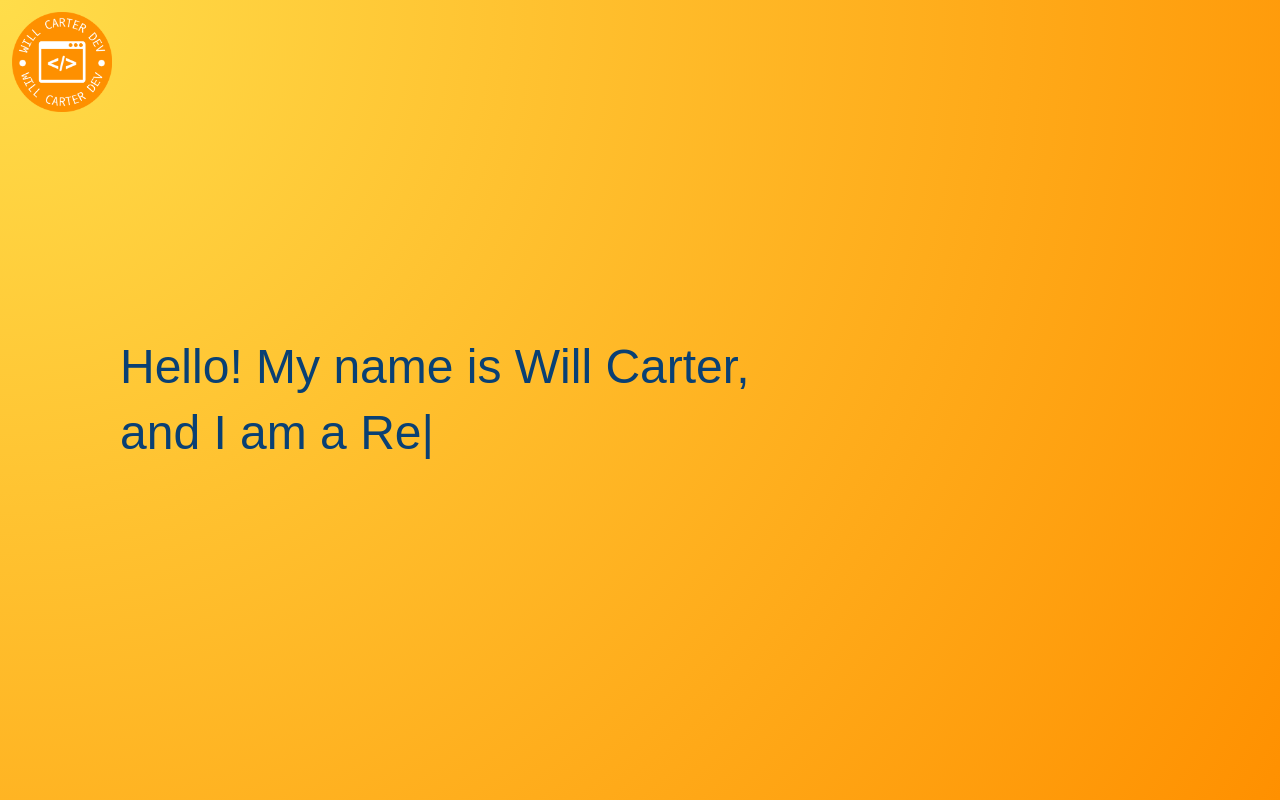
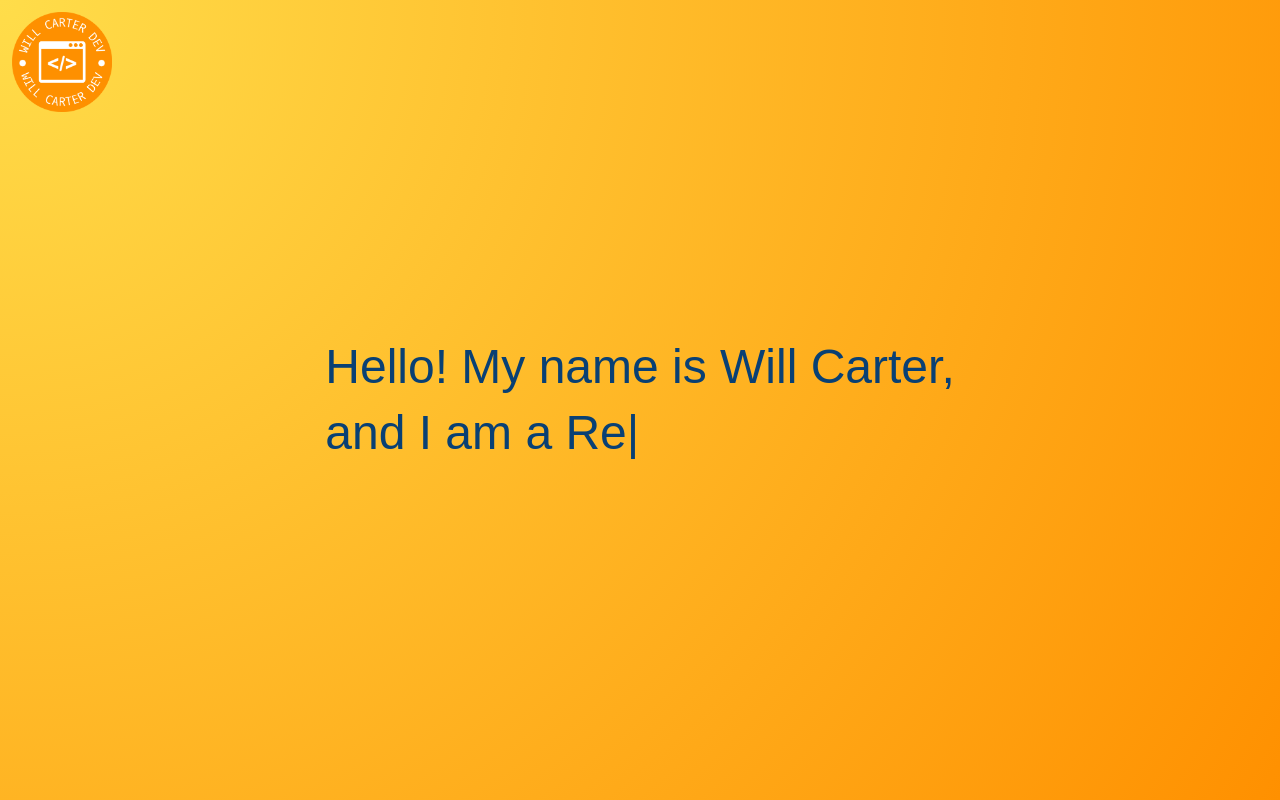
Before and after one commit to whcarter3/willcarter.dev, a Next.js app: page / in a window 1280 px wide. Built offline with nearby package versions, Linux system fonts and the light colour scheme; a web font is replaced by a local one.

Commit message:
removes fixed width on heading

```diff
--- a/pages/index.tsx
+++ b/pages/index.tsx
@@ -58,7 +58,6 @@ export default function Home() {
             className="absolute top-3 left-3"
           />
           <div className="h-full w-full flex items-center justify-center p-4 lg:p-0">
-            <div className="w-[1040px]">
             <h1
               className={`text-3xl lg:text-[3rem] text-brand-darker text-center lg:text-left leading-snug ${ptMono.className}`}
             >
@@ -93,7 +92,6 @@ export default function Home() {
               />
             </h1>
           </div>
-          </div>
         </RadialGradient>
       </main>
     </>
```
Lines whose indentation alone changed are shown as unchanged.
